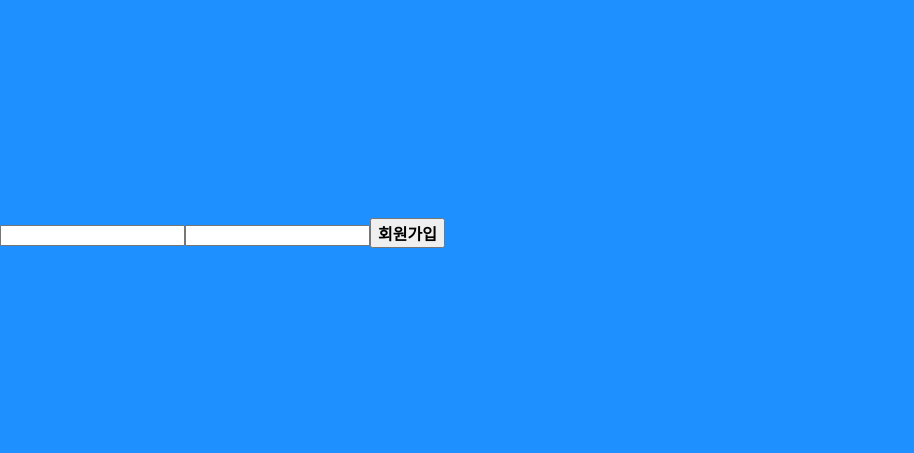
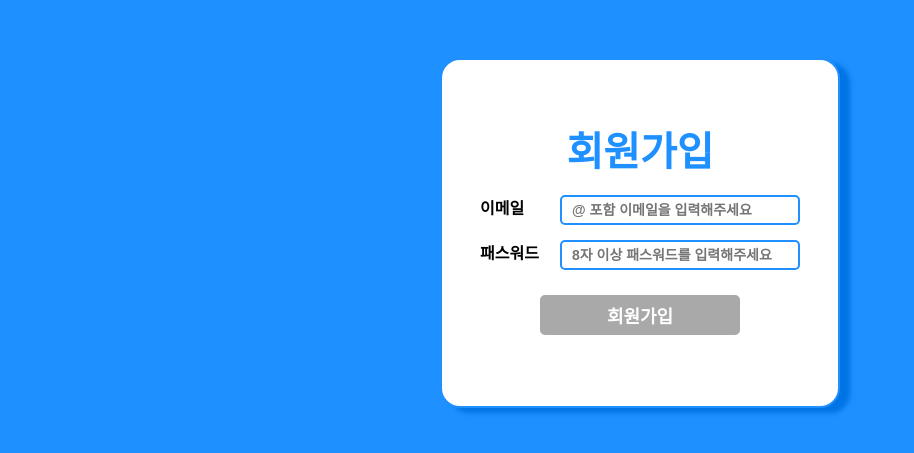
Before and after one commit to leejy001/wanted-pre-onboarding-frontend, a React (Create React App) app: page /auth/signup in a window 1280 px wide. Shown: the part 167-620 px from the top of the page, without its empty margins (0-914 px from the left). Built offline with nearby package versions, Linux system fonts and the light colour scheme; no server answers.

Commit message:
add: 로그인/회원가입 기능 구현

```diff
--- a/src/App.tsx
+++ b/src/App.tsx
@@ -7,7 +7,7 @@ import Todo from "./pages/todo";
 
 function App() {
   const defaultProtectedRouteProps: Omit<PrivateRouteProps, "outlet"> = {
-    authenticationPath: "/signin"
+    authenticationPath: "/auth"
   };
 
   return (
--- /dev/null
+++ b/src/api/fetchClient.ts
@@ -0,0 +1,28 @@
+import { getAccessTokenFromSessionStorage } from "../utils/accessTokenHandler";
+
+const baseUrl = `${process.env.REACT_APP_BASE_URL}`;
+
+export const fetchClient = async (
+  url: string,
+  options: RequestInit
+): Promise<Response> => {
+  const accessToken = getAccessTokenFromSessionStorage();
+  if (accessToken) {
+    const newOptions = {
+      ...options,
+      headers: {
+        "Content-Type": "application/json",
+        Authorization: `Bearer ${accessToken}`
+      }
+    };
+    return fetch(`${baseUrl}${url}`, newOptions);
+  } else {
+    const newOptions = {
+      ...options,
+      headers: {
+        "Content-Type": "application/json"
+      }
+    };
+    return fetch(`${baseUrl}${url}`, newOptions);
+  }
+};
--- /dev/null
+++ b/src/api/sign.ts
@@ -0,0 +1,32 @@
+import { SignInRequest, SignUpRequest } from "../types/sign";
+import { saveAccessTokenToSessionStorage } from "../utils/accessTokenHandler";
+import { fetchClient } from "./fetchClient";
+
+export const signinApi = async (args: SignInRequest): Promise<string> => {
+  const signInRes = await fetchClient("auth/signin", {
+    method: "POST",
+    body: JSON.stringify(args)
+  });
+
+  const signinResponseData = await signInRes.json();
+
+  if (signInRes.ok) {
+    saveAccessTokenToSessionStorage(signinResponseData.access_token);
+    return "success";
+  }
+
+  return "fail";
+};
+
+export const signupApi = async (args: SignUpRequest): Promise<string> => {
+  const signUpRes = await fetchClient("auth/signup", {
+    method: "POST",
+    body: JSON.stringify(args)
+  });
+
+  if (signUpRes.ok) {
+    return "success";
+  }
+
+  return "fail";
+};
--- a/src/components/DefaultButton.tsx
+++ b/src/components/DefaultButton.tsx
@@ -27,16 +27,19 @@ export const ButtonContainer = styled.button<{
   font-weight: 700;
   margin-top: 10px;
   padding: 0;
+  border: none;
   &.primary {
-    border: 1px solid #1e90ff;
-    border-radius: 10px;
+    border-radius: 5px;
     background-color: #1e90ff;
     color: #fff;
   }
   &.border-primary {
-    border: 2px solid #1e90ff;
     border-radius: 5px;
     background-color: #fff;
     color: #1e90ff;
   }
+  &:disabled {
+    background-color: #a9a9a9;
+    color: #fff;
+  }
 `;
--- /dev/null
+++ b/src/components/Input.tsx
@@ -0,0 +1,60 @@
+import styled from "styled-components";
+
+interface InputProps {
+  title: string;
+  type: string;
+  name: string;
+  handleChange: (event: React.ChangeEvent<HTMLInputElement>) => void;
+  placeholder: string;
+  testid: string;
+}
+
+function Input({
+  title,
+  type,
+  name,
+  handleChange,
+  placeholder,
+  testid
+}: InputProps) {
+  return (
+    <InputWrapper>
+      <InputTitle>{title}</InputTitle>
+      <InputBody
+        type={type}
+        name={name}
+        onChange={handleChange}
+        placeholder={placeholder}
+        autoComplete="false"
+        data-testid={testid}
+      />
+    </InputWrapper>
+  );
+}
+
+export default Input;
+
+export const InputWrapper = styled.div`
+  width: 320px;
+  display: flex;
+  justify-content: space-between;
+  gap: 10px;
+`;
+
+export const InputTitle = styled.p`
+  width: 70px;
+  margin: 0;
+  flex-shrink: 0;
+  font-size: 16px;
+  font-weight: 700;
+  line-height: 28px;
+`;
+
+export const InputBody = styled.input`
+  width: 240px;
+  border: 2px solid #1e90ff;
+  border-radius: 5px;
+  padding: 5px 10px;
+  font-size: 14px;
+  font-weight: 600;
+`;
--- a/src/pages/auth/index.tsx
+++ b/src/pages/auth/index.tsx
@@ -2,6 +2,7 @@ import { useNavigate } from "react-router-dom";
 import { getAccessTokenFromSessionStorage } from "../../utils/accessTokenHandler";
 import Container from "../../components/Container";
 import DefaultButton from "../../components/DefaultButton";
+import { useEffect } from "react";
 
 function Index() {
   const navigate = useNavigate();
@@ -13,6 +14,12 @@ function Index() {
       navigate("/auth/signin");
     }
   };
+
+  useEffect(() => {
+    if (getAccessTokenFromSessionStorage()) {
+      navigate("/todo", { replace: true });
+    }
+  }, [navigate]);
 
   return (
     <Container title={"ToDo"}>
--- a/src/pages/signin/index.tsx
+++ b/src/pages/signin/index.tsx
@@ -1,11 +1,99 @@
-function index() {
+import styled from "styled-components";
+import { signinApi } from "../../api/sign";
+import Container from "../../components/Container";
+import { useEffect, useState } from "react";
+import Input from "../../components/Input";
+import { useNavigate } from "react-router-dom";
+import DefaultButton from "../../components/DefaultButton";
+import { isEmailValidate, isPasswordValidate } from "../../utils/validate";
+import { getAccessTokenFromSessionStorage } from "../../utils/accessTokenHandler";
+
+function SignIn() {
+  const navigate = useNavigate();
+  const [formData, setFormData] = useState({ email: "", password: "" });
+  const [error, setError] = useState(false);
+  const [isFormValid, setIsFormValid] = useState(false);
+
+  const handleInputChange = (e: React.ChangeEvent<HTMLInputElement>) => {
+    setFormData({ ...formData, [e.target.name]: e.target.value });
+  };
+
+  const validateForm = (email: string, password: string) => {
+    setIsFormValid(isEmailValidate(email) && isPasswordValidate(password));
+  };
+
+  const signInSubmitHandler = async (
+    event: React.FormEvent<HTMLFormElement>
+  ) => {
+    event.preventDefault();
+    const result = await signinApi(formData);
+    if (result === "success") navigate("/todo");
+    else if (result === "fail") setError(true);
+  };
+
+  useEffect(() => {
+    if (getAccessTokenFromSessionStorage()) {
+      navigate("/todo", { replace: true });
+    }
+  }, [navigate]);
+
+  useEffect(() => {
+    validateForm(formData.email, formData.password);
+  }, [formData]);
+
   return (
-    <div>
-      <input data-testid="email-input" />
-      <input data-testid="password-input" />
-      <button data-testid="signin-button">로그인</button>
-    </div>
+    <Container title={"로그인"}>
+      <SignInForm onSubmit={signInSubmitHandler}>
+        <Input
+          title="이메일"
+          type="email"
+          name="email"
+          handleChange={handleInputChange}
+          placeholder={"@ 포함 이메일을 입력해주세요"}
+          testid="email-input"
+        />
+        <Input
+          title="패스워드"
+          type="password"
+          name="password"
+          handleChange={handleInputChange}
+          placeholder={"8자 이상 패스워드를 입력해주세요"}
+          testid="password-input"
+        />
+        <DefaultButton
+          name="로그인"
+          className="primary"
+          width={200}
+          height={40}
+          type="submit"
+          data-testid="signin-button"
+          disabled={!isFormValid}
+        />
+        {error && (
+          <SignInError>
+            로그인 실패!!
+            <br />
+            이메일과 패스워드를 다시 확인해주세요.
+          </SignInError>
+        )}
+      </SignInForm>
+    </Container>
   );
 }
 
-export default index;
+export default SignIn;
+
+const SignInForm = styled.form`
+  display: flex;
+  align-items: center;
+  flex-direction: column;
+  justify-content: center;
+  gap: 15px;
+`;
+
+const SignInError = styled.p`
+  color: red;
+  text-align: center;
+  font-size: 14px;
+  font-weight: 600;
+`;
--- a/src/pages/signup/index.tsx
+++ b/src/pages/signup/index.tsx
@@ -1,13 +1,98 @@
-import React from "react";
+import React, { useEffect, useState } from "react";
+import Container from "../../components/Container";
+import { signupApi } from "../../api/sign";
+import Input from "../../components/Input";
+import styled from "styled-components";
+import DefaultButton from "../../components/DefaultButton";
+import { isEmailValidate, isPasswordValidate } from "../../utils/validate";
+import { useNavigate } from "react-router-dom";
+import { getAccessTokenFromSessionStorage } from "../../utils/accessTokenHandler";
 
-function index() {
+function SignUp() {
+  const navigate = useNavigate();
+  const [formData, setFormData] = useState({ email: "", password: "" });
+  const [error, setError] = useState(false);
+  const [isFormValid, setIsFormValid] = useState(false);
+
+  const handleInputChange = (e: React.ChangeEvent<HTMLInputElement>) => {
+    setFormData({ ...formData, [e.target.name]: e.target.value });
+  };
+
+  const validateForm = (email: string, password: string) => {
+    setIsFormValid(isEmailValidate(email) && isPasswordValidate(password));
+  };
+
+  const signUpSubmitHandler = async (
+    event: React.FormEvent<HTMLFormElement>
+  ) => {
+    event.preventDefault();
+    const result = await signupApi(formData);
+    if (result === "success") navigate("/auth/signin");
+    else if (result === "fail") setError(true);
+  };
+
+  useEffect(() => {
+    if (getAccessTokenFromSessionStorage()) {
+      navigate("/todo", { replace: true });
+    }
+  }, [navigate]);
+
+  useEffect(() => {
+    validateForm(formData.email, formData.password);
+  }, [formData]);
+
   return (
-    <div>
-      <input data-testid="email-input" />
-      <input data-testid="password-input" />
-      <button data-testid="signup-button">회원가입</button>
-    </div>
+    <Container title={"회원가입"}>
+      <SignUpForm onSubmit={signUpSubmitHandler}>
+        <Input
+          title="이메일"
+          type="email"
+          name="email"
+          handleChange={handleInputChange}
+          placeholder={"@ 포함 이메일을 입력해주세요"}
+          testid="email-input"
+        />
+        <Input
+          title="패스워드"
+          type="password"
+          name="password"
+          handleChange={handleInputChange}
+          placeholder={"8자 이상 패스워드를 입력해주세요"}
+          testid="password-input"
+        />
+        <DefaultButton
+          name="회원가입"
+          className="primary"
+          width={200}
+          height={40}
+          type="submit"
+          data-testid="signup-button"
+          disabled={!isFormValid}
+        />
+        {error && (
+          <SignUpError>
+            회원가입이 처리되지 않았습니다. <br />
+            이메일을 다시 확인해주세요.
+          </SignUpError>
+        )}
+      </SignUpForm>
+    </Container>
   );
 }
 
-export default index;
+export default SignUp;
+
+const SignUpForm = styled.form`
+  display: flex;
+  align-items: center;
+  flex-direction: column;
+  justify-content: center;
+  gap: 15px;
+`;
+
+const SignUpError = styled.p`
+  color: red;
+  text-align: center;
+  font-size: 14px;
+  font-weight: 600;
+`;
--- a/src/types/button.ts
+++ b/src/types/button.ts
@@ -5,5 +5,6 @@ export interface ButtonType {
   fontSize: number;
   width: number;
   height: number;
+  disabled?: boolean;
   onClick?: () => void;
 }
--- /dev/null
+++ b/src/utils/validate.ts
@@ -0,0 +1,9 @@
+export const isEmailValidate = (email: string) => {
+  const regEmail = /^[^@]*@[^@]*$/;
+  return regEmail.test(email);
+};
+
+export const isPasswordValidate = (password: string) => {
+  const regPassword = /^.{8,}$/;
+  return regPassword.test(password);
+};
```
Also changed, not shown: src/types/sign.ts (+0 -19 lines).
